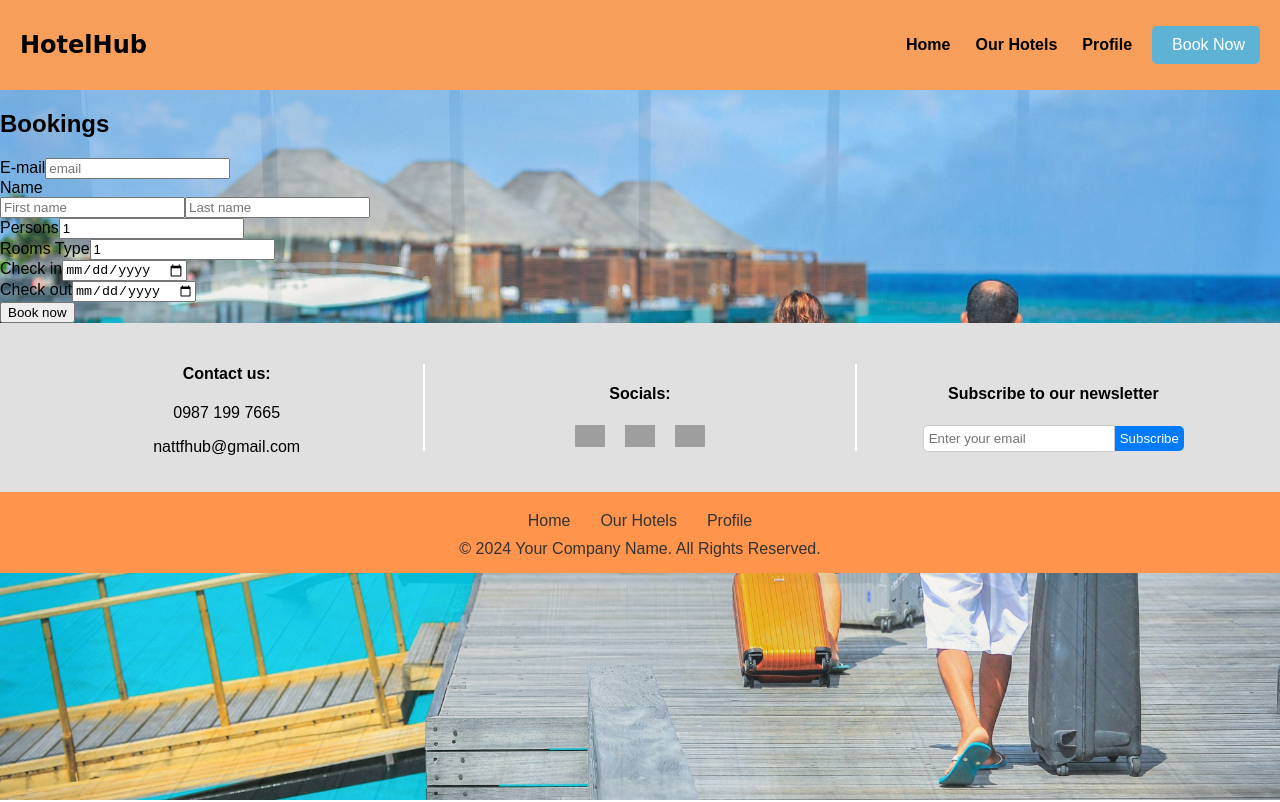
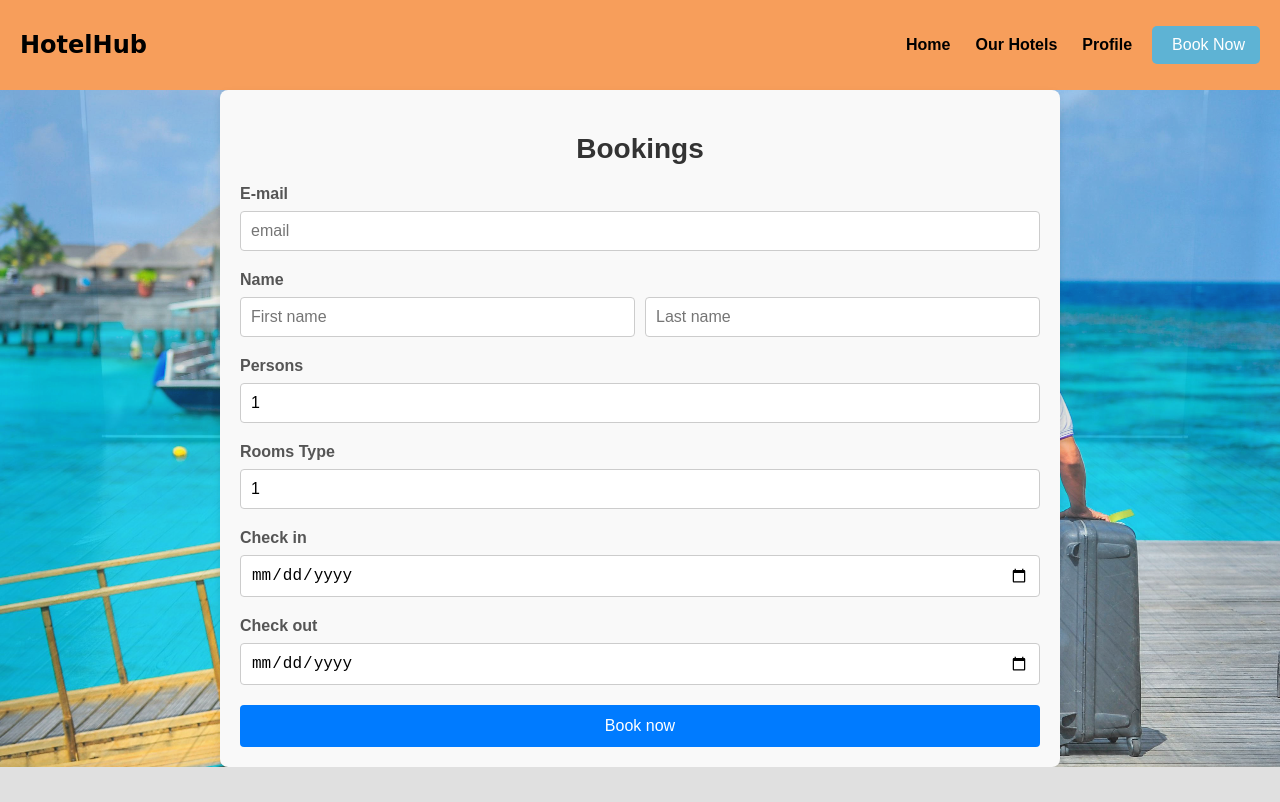
Before and after one commit to Siphe23/Booking-hotel-app, a React (Create React App) app: page /booknow in a window 1280 px wide. Shown: the top 802 px of the page. Built offline with nearby package versions, Linux system fonts and the light colour scheme; grey boxes are pictures that could not be loaded.

Commit message:
Your commit message

```diff
--- a/src/assets/Booknow.css
+++ b/src/assets/Booknow.css
@@ -0,0 +1,85 @@
+/* General container styles */
+.booking-container {
+    max-width: 800px;
+    margin: 0 auto;
+    padding: 20px;
+    background-color: #f9f9f9;
+    border-radius: 8px;
+    box-shadow: 0 4px 8px rgba(0, 0, 0, 0.1);
+}
+
+.booking-container h2 {
+    text-align: center;
+    margin-bottom: 20px;
+    font-size: 28px;
+    color: #333;
+}
+
+/* Form styles */
+.booking-form {
+    display: flex;
+    flex-direction: column;
+    gap: 20px;
+}
+
+.input-group {
+    display: flex;
+    flex-direction: column;
+}
+
+.input-group label {
+    margin-bottom: 8px;
+    font-weight: bold;
+    font-size: 16px;
+    color: #555;
+}
+
+.input-group input, .input-group select {
+    padding: 10px;
+    font-size: 16px;
+    border: 1px solid #ccc;
+    border-radius: 4px;
+    outline: none;
+}
+
+.input-group input:focus, .input-group select:focus {
+    border-color: #007bff;
+    box-shadow: 0 0 4px rgba(0, 123, 255, 0.25);
+}
+
+/* Style for name fields (first and last name side by side) */
+.name-fields {
+    display: flex;
+    gap: 10px;
+}
+
+.name-fields input {
+    flex: 1;
+}
+
+/* Button styling */
+.book-now-btn {
+    padding: 12px;
+    background-color: #007bff;
+    color: #fff;
+    font-size: 16px;
+    border: none;
+    border-radius: 4px;
+    cursor: pointer;
+    transition: background-color 0.3s ease;
+}
+
+.book-now-btn:hover {
+    background-color: #0056b3;
+}
+
+
+@media (max-width: 768px) {
+    .name-fields {
+        flex-direction: column;
+    }
+
+    .booking-container {
+        padding: 15px;
+    }
+}
```
